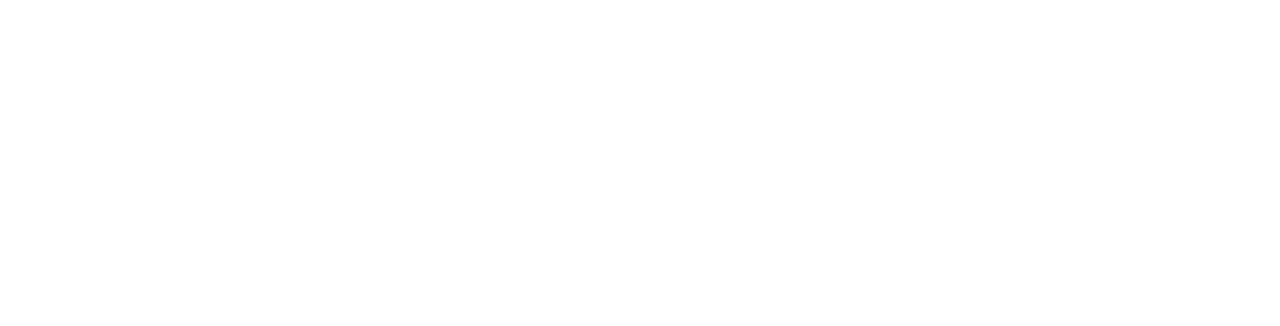
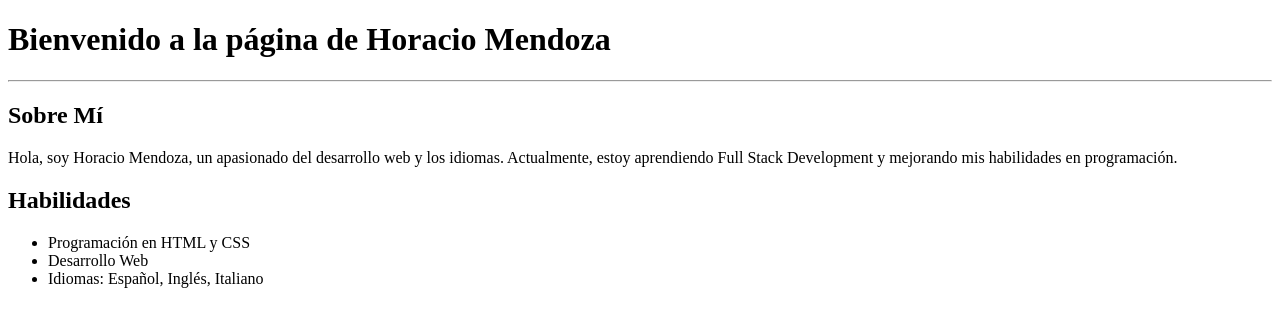
Before and after one commit to Kolombito/bit-website, a plain HTML site: page index.html in a window 1280 px wide. Drawn offline with Linux system fonts and the light colour scheme.

Commit message:
update index.html

```diff
--- a/index.html
+++ b/index.html
@@ -1,11 +1,22 @@
 <!DOCTYPE html>
-<html lang="en">
+<html lang="es">
 <head>
     <meta charset="UTF-8">
     <meta name="viewport" content="width=device-width, initial-scale=1.0">
-    <title>Horacio Mendoza</title>
+    <title>Horacio Mendoza - Página Personal</title>
 </head>
 <body>
+    <h1>Bienvenido a la página de Horacio Mendoza</h1>
+    <hr>
+    <h2>Sobre Mí</h2>
+    <p>Hola, soy Horacio Mendoza, un apasionado del desarrollo web y los idiomas.
+       Actualmente, estoy aprendiendo Full Stack Development y mejorando mis habilidades en programación.</p>
+       <h2>Habilidades</h2>
+<ul>
+    <li>Programación en HTML y CSS</li>
+    <li>Desarrollo Web</li>
+    <li>Idiomas: Español, Inglés, Italiano</li>
+</ul>
 
 </body>
 </html>
```
